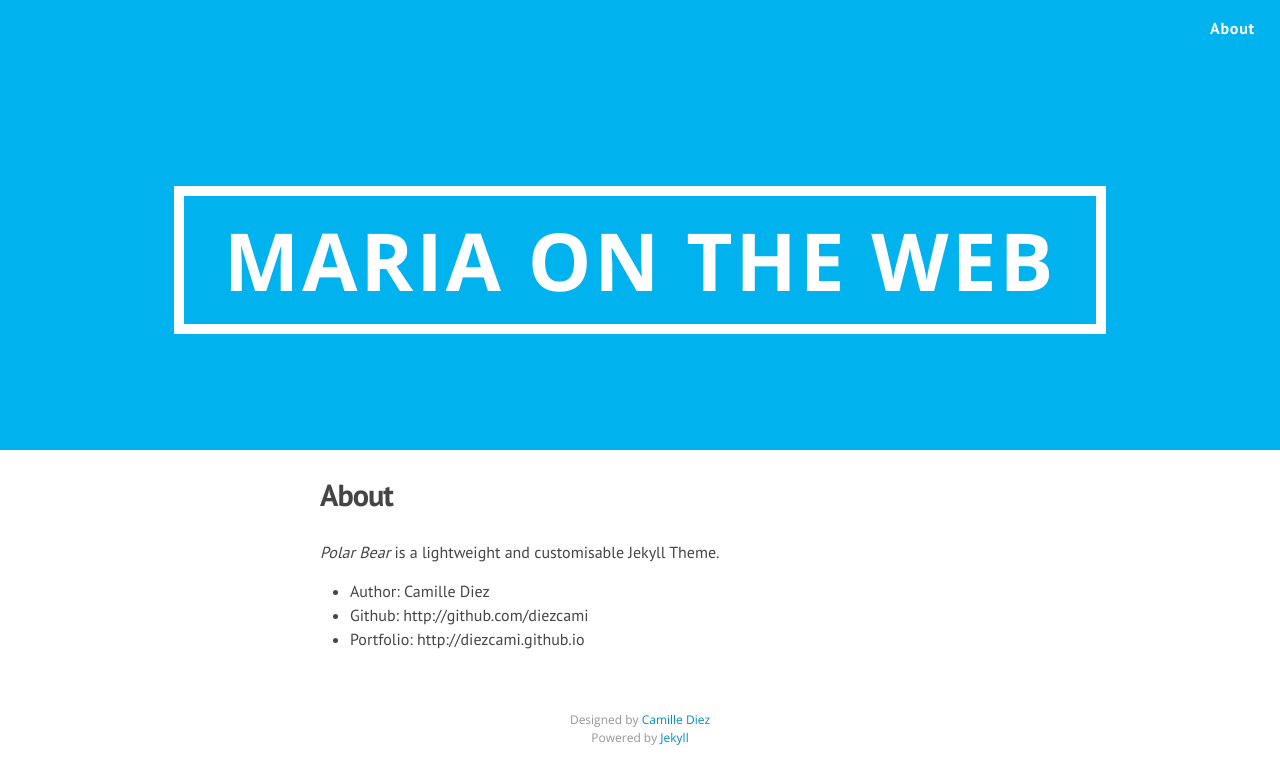
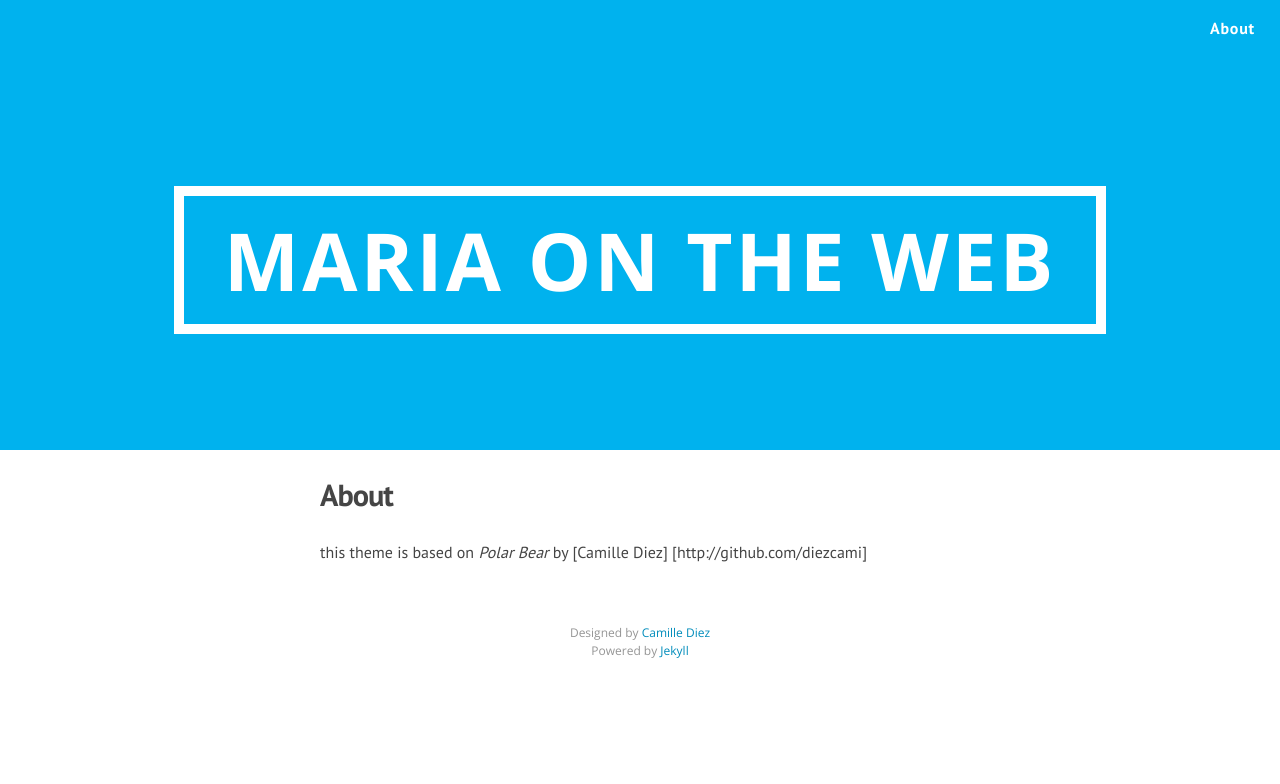
Before and after one commit to smithy545/CPD, a Jekyll site: the page built from about.md, in a window 1280 px wide. Shown: the top 784 px of the page. Built offline with Jekyll 4.4.1, drawn with Linux system fonts in a browser that asks for light colours; nearby versions of some CDN libraries; Markdown is read by kramdown in place of the engine named in the settings.

Commit message:
updated about

```diff
--- a/about.md
+++ b/about.md
@@ -3,8 +3,4 @@ layout: page
 title: About
 permalink: /about/
 ---
-*Polar Bear* is a lightweight and customisable Jekyll Theme.
-
-* Author: Camille Diez
-* Github: http://github.com/diezcami
-* Portfolio: http://diezcami.github.io
+this theme is based on *Polar Bear* by [Camille Diez] [http://github.com/diezcami]
```
